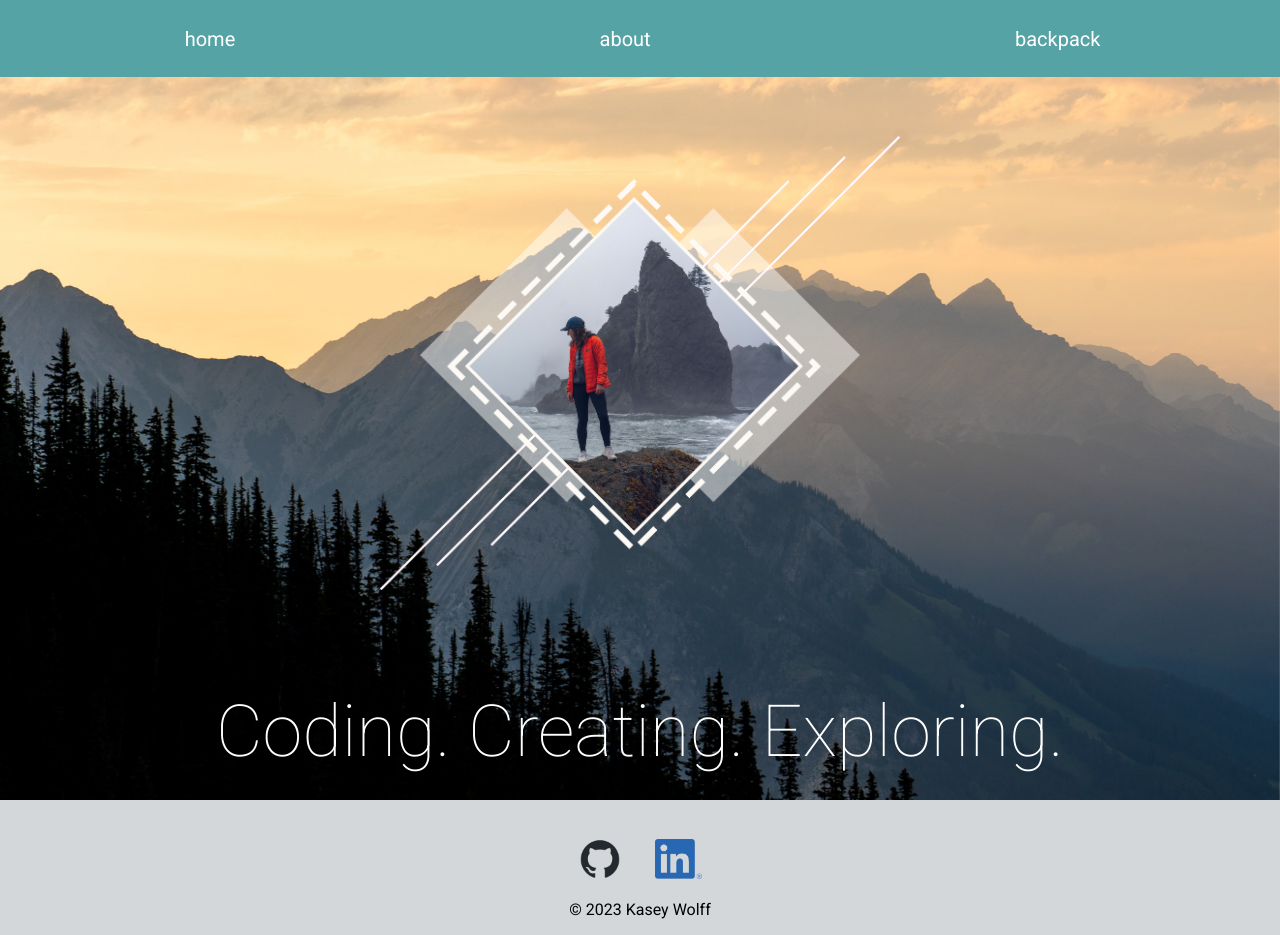
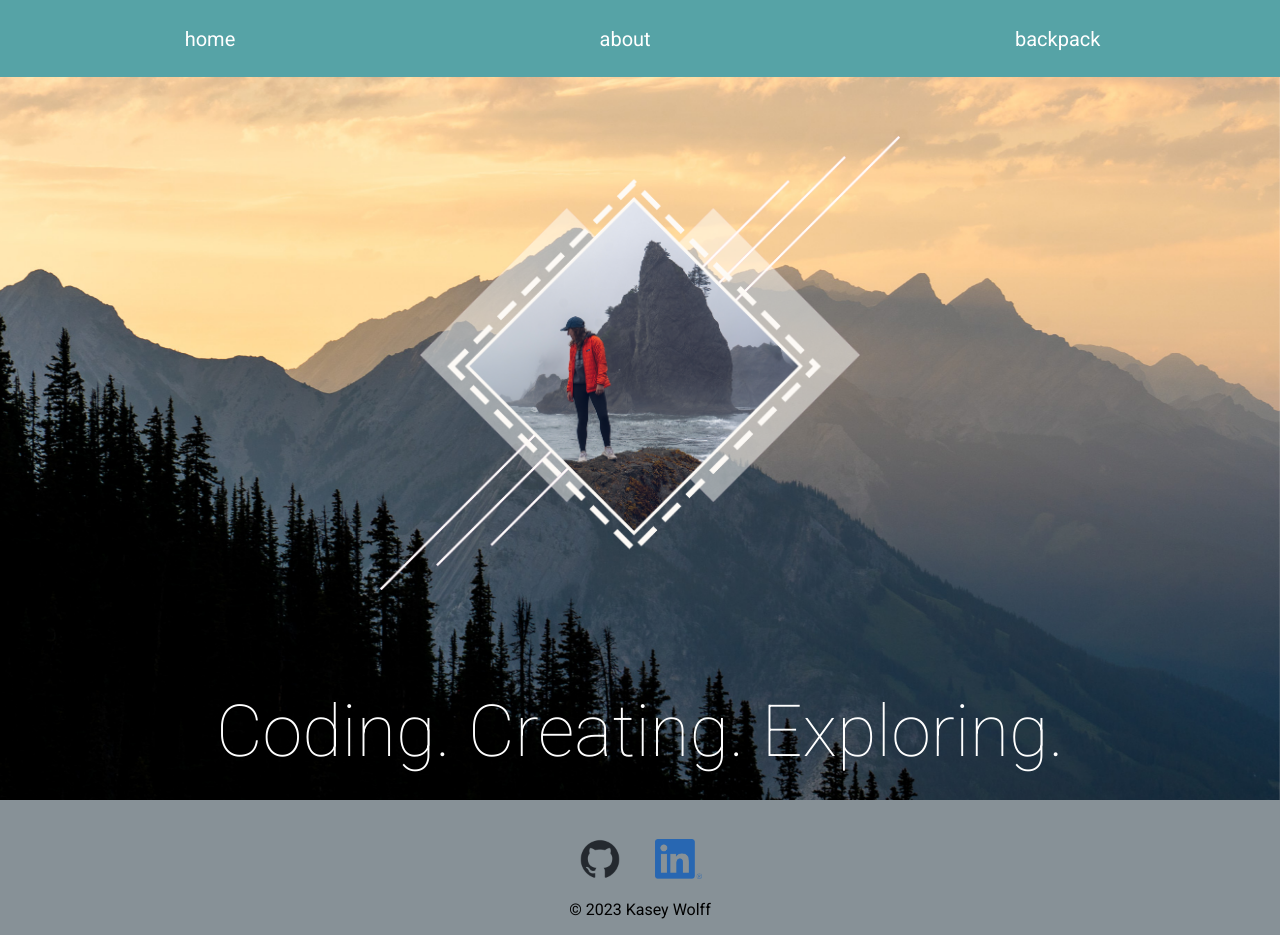
Before and after one commit to kaseywolff/kaseywolff.dev, a React app: page / in a window 1280 px wide. Built offline with nearby package versions, Linux system fonts and the light colour scheme.

Commit message:
build, firebase

```diff
--- a/client/styles.scss
+++ b/client/styles.scss
@@ -80,8 +80,9 @@ h1 {
 .footer {
   display: flex;
   flex-direction: column;
-  background-color: $lightgrey;
+  background-color: $grey;
   width: 100%;
+  // height: 10vh;
   padding-top: 3%;
   padding-bottom: 0;
   margin-bottom: 0;
```
Also changed, not shown: 1 other file (tests, documents, lock files or other folders).
